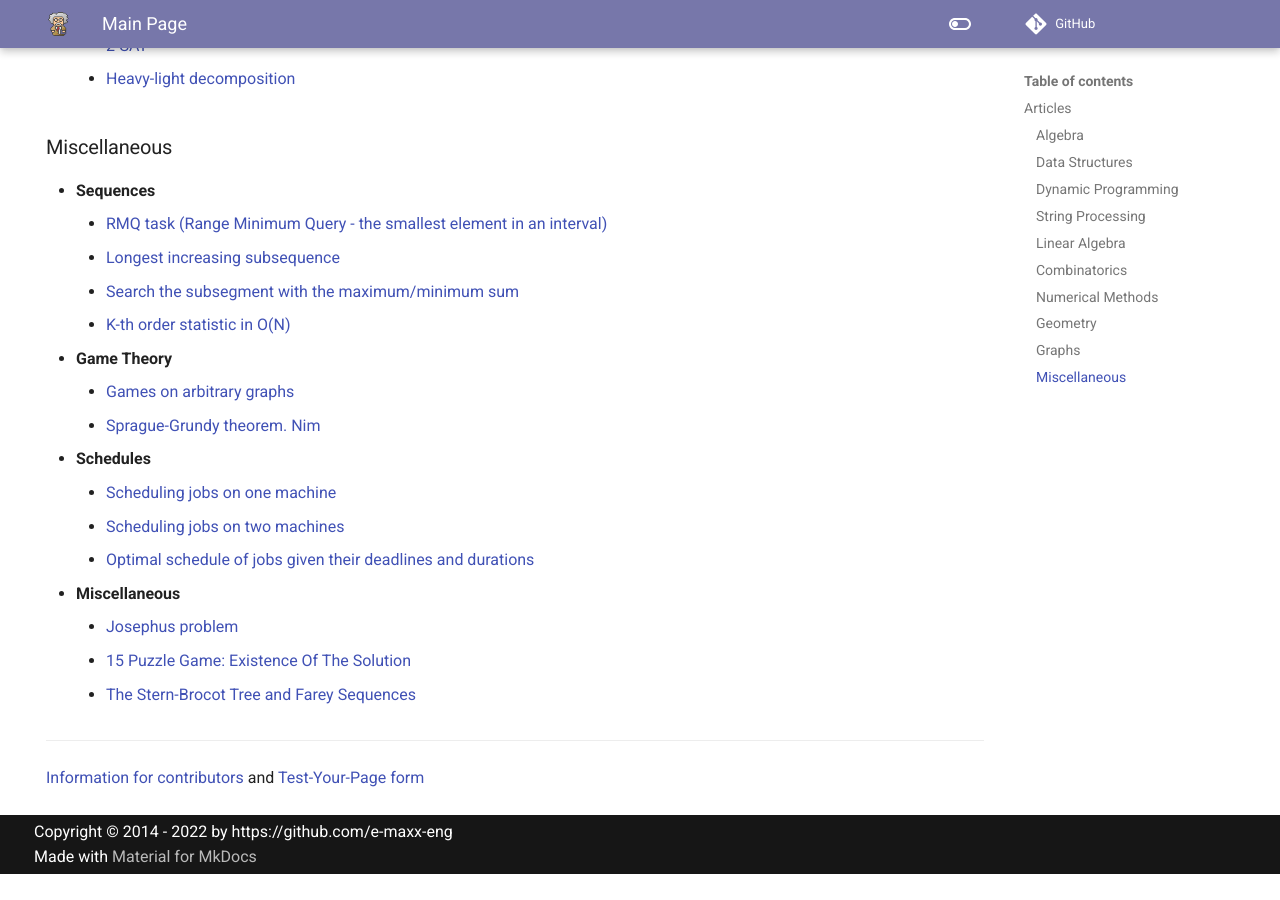
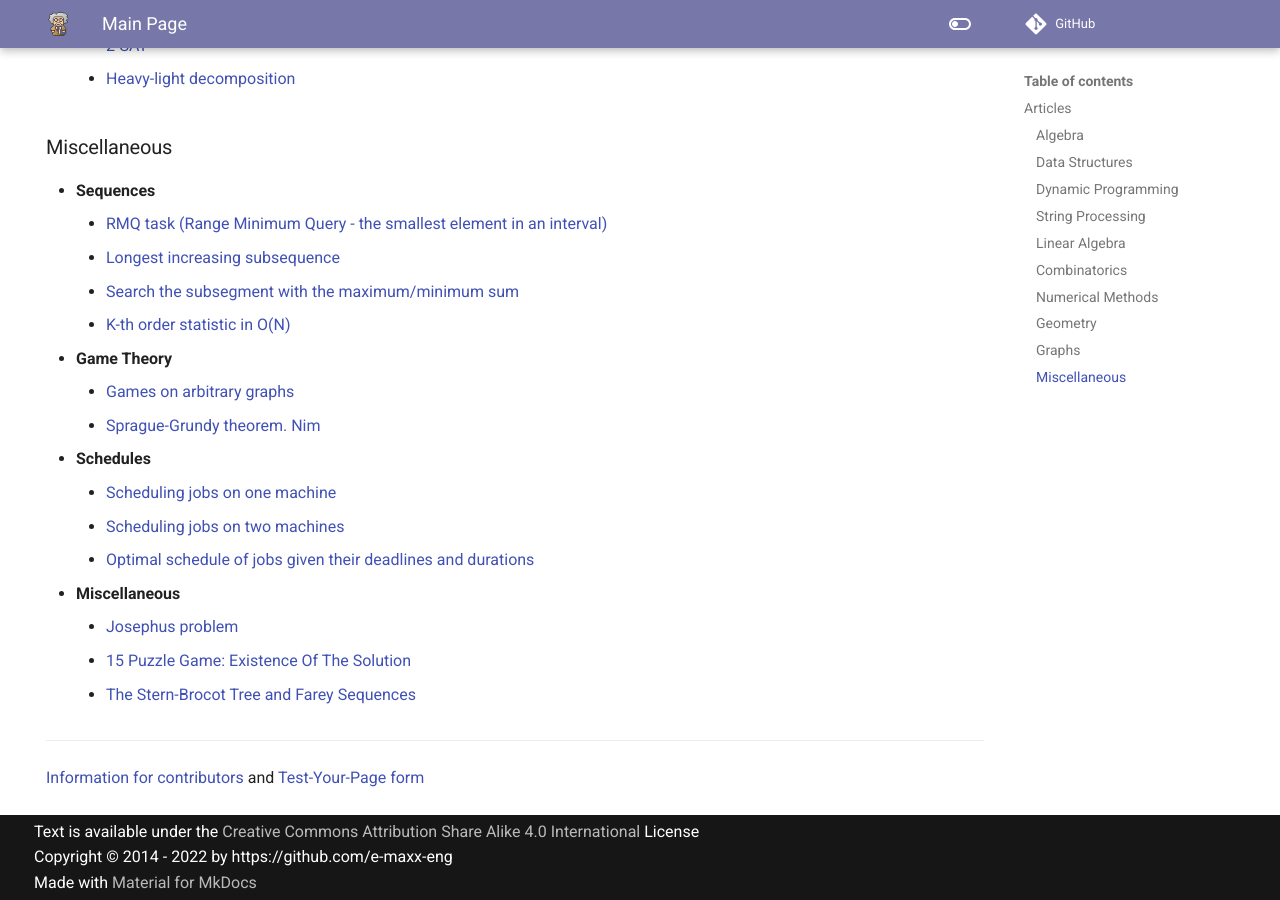
Before and after one commit to songtaizui/e-maxx-eng, an MkDocs documentation site: the page built from src/index.md, in a window 1280 px wide and 900 px high, scrolled down 6595 px. Built offline with MkDocs 1.6.1 and Material for MkDocs 9.7.7, drawn with Linux system fonts in a browser that asks for light colours; comment, search, counter and statistics services are not loaded; before the commit the page ends 7469 px from its top, so only the background shows below that.

Commit message:
show license type in footer

```diff
--- a/mkdocs.yml
+++ b/mkdocs.yml
@@ -21,7 +21,7 @@ theme:
   favicon: favicon.ico
 repo_url: https://github.com/e-maxx-eng/e-maxx-eng
 edit_uri: edit/master/src/
-copyright: Copyright &copy; 2014 - 2022 by https://github.com/e-maxx-eng
+copyright: Text is available under the <a href="https://github.com/e-maxx-eng/e-maxx-eng/blob/master/LICENSE">Creative Commons Attribution Share Alike 4.0 International</a> License<br/>Copyright &copy; 2014 - 2022 by https://github.com/e-maxx-eng
 extra_javascript:
   - javascript/config.js
   - https://polyfill.io/v3/polyfill.min.js?features=es6
```
